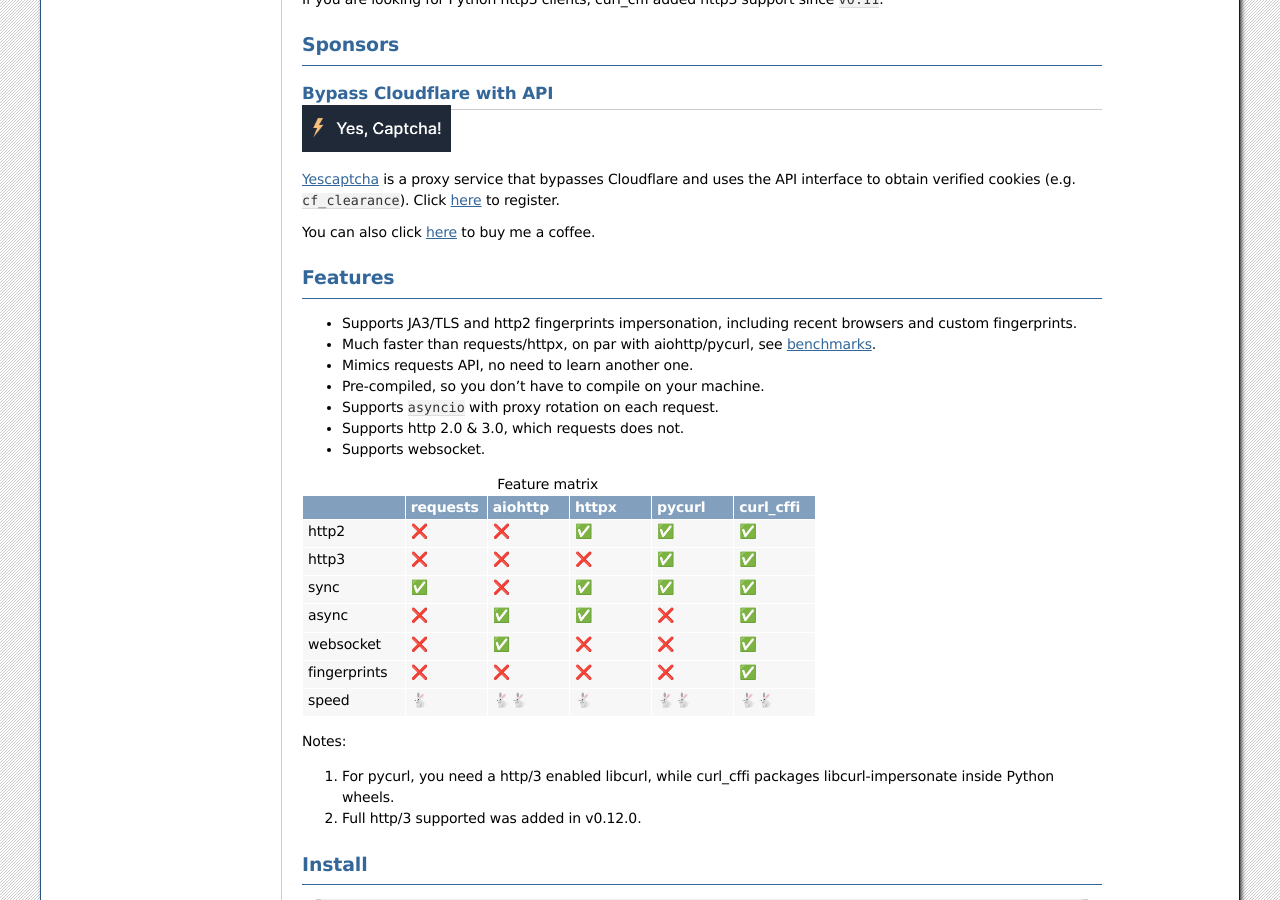
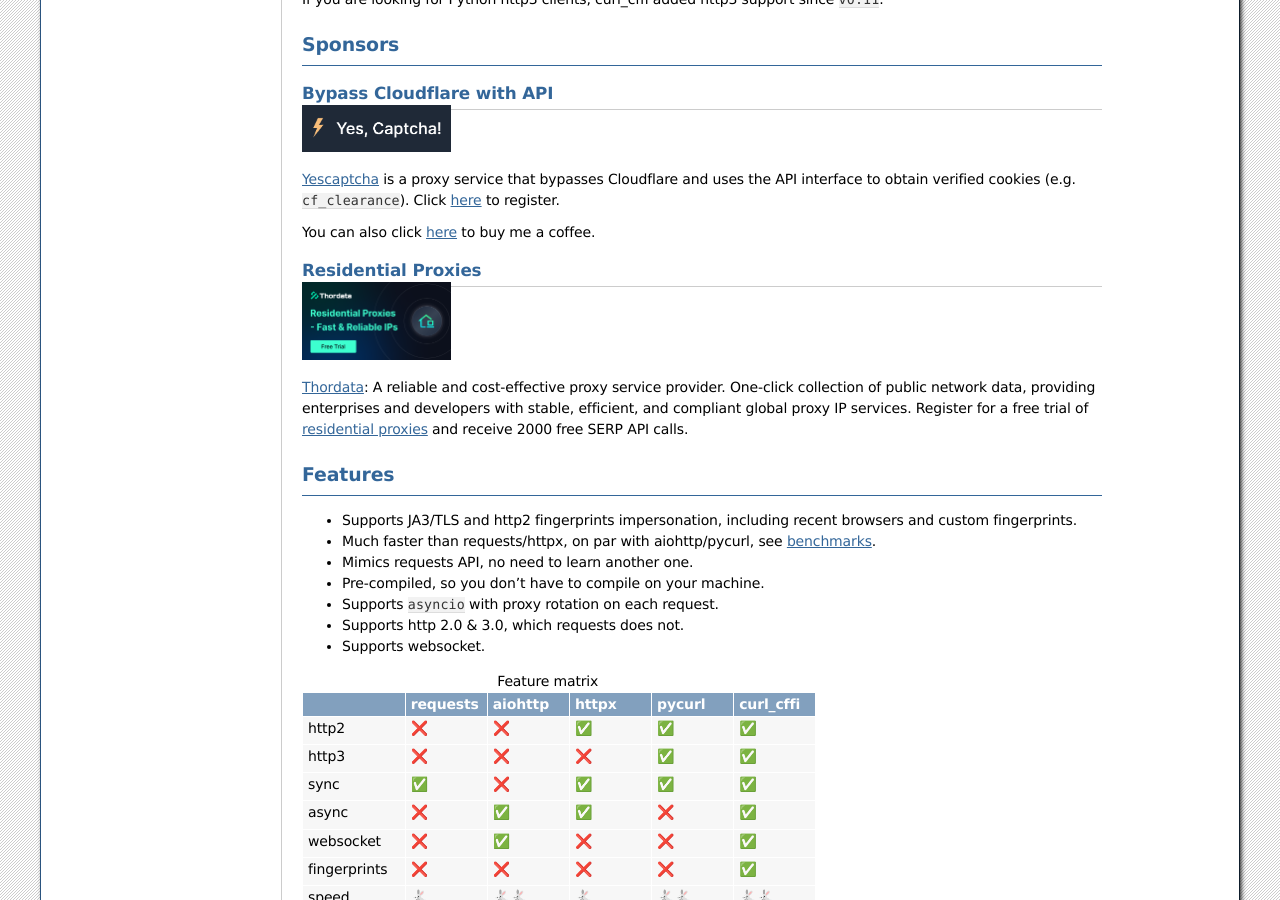
Before and after one commit to lexiforest/curl_cffi, a Sphinx documentation site: the page built from docs/index.rst, in a window 1280 px wide and 900 px high, scrolled down 1276 px. Built offline with Sphinx 7.4.7, drawn with Linux system fonts in a browser that asks for light colours.

Commit message:
Update docs

```diff
--- a/docs/index.rst
+++ b/docs/index.rst
@@ -56,6 +56,16 @@
 
 
 You can also click `here <https://buymeacoffee.com/yifei>`_ to buy me a coffee.
+
+Residential Proxies
+~~~~~~~~~~~~~~~~~~~
+
+.. image:: https://raw.githubusercontent.com/lexiforest/curl_cffi/main/assets/thordata.png
+   :width: 149
+   :alt: Thordata
+   :target: https://www.thordata.com/?ls=github&lk=curl_cffi
+
+`Thordata <https://www.thordata.com/?ls=github&lk=curl_cffi>`_: A reliable and cost-effective proxy service provider. One-click collection of public network data, providing enterprises and developers with stable, efficient, and compliant global proxy IP services. Register for a free trial of `residential proxies <https://www.thordata.com/products/residential-proxies/?ls=github&lk=curl_cffi>`_ and receive 2000 free SERP API calls.
 
 
 Features
```
